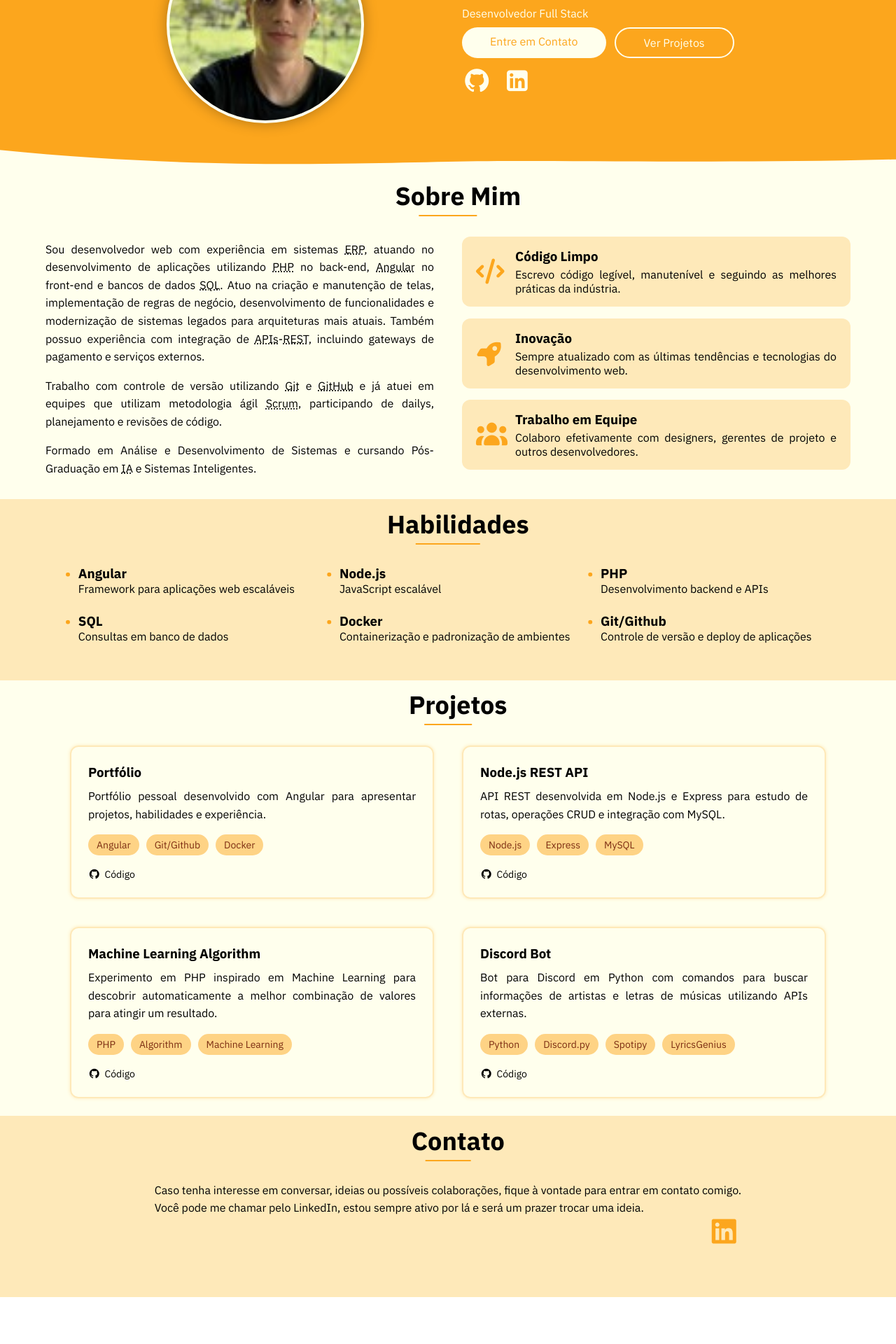
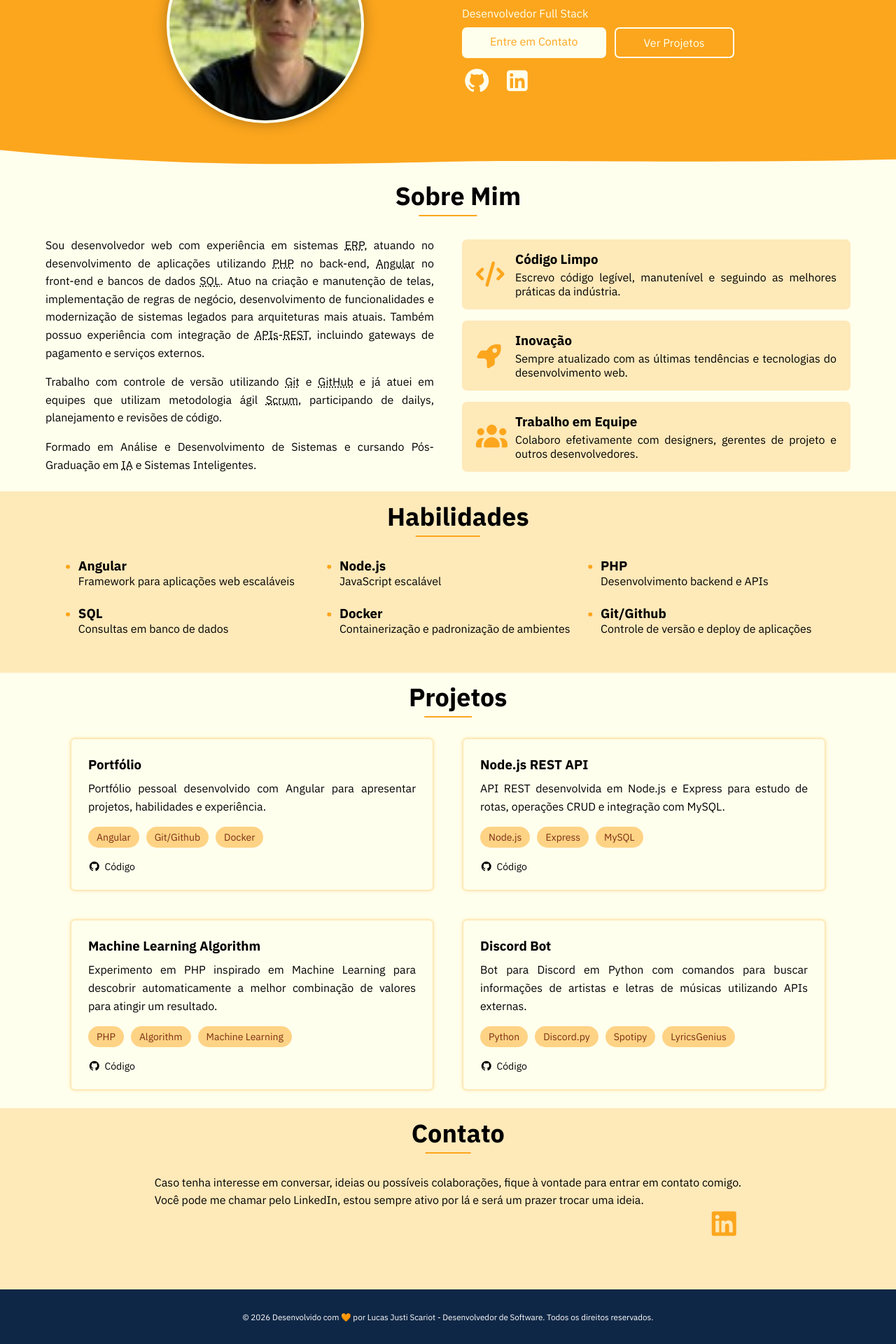
Before and after one commit to Lucas-lusca/portfolio-ljs-app, an Angular app: page / in a window 1280 px wide. Shown: the part 131-2051 px from the top of the page at 70% size. Before the commit the page ends 1984 px from the top, so only its background shows below. Built offline with nearby package versions, Linux system fonts and the light colour scheme; a web font is replaced by a local one.

Commit message:
Adicionado Footer
Footer adicionado e pequenas alteracoes de layout

```diff
--- a/src/app/app.html
+++ b/src/app/app.html
@@ -1 +1,2 @@
 <router-outlet />
+<app-footer-layout></app-footer-layout>
--- a/src/app/app.ts
+++ b/src/app/app.ts
@@ -1,9 +1,10 @@
 import { Component, signal } from '@angular/core';
 import { RouterOutlet } from '@angular/router';
+import { FooterLayout } from "./shared/footer-layout/footer-layout";
 
 @Component({
   selector: 'app-root',
-  imports: [RouterOutlet],
+  imports: [RouterOutlet, FooterLayout],
   templateUrl: './app.html',
   styleUrl: './app.css'
 })
--- a/src/app/components/home/sections/about/about.css
+++ b/src/app/components/home/sections/about/about.css
@@ -16,8 +16,11 @@
 .cards {
     display: flex;
     flex-wrap: wrap;
-    justify-content: space-between;
-    height: 350px;
+    gap: 16px;
+}
+
+.cards app-cards-layout {
+    width: 100%;
 }
 
 @media (max-width: 474px) {
--- a/src/app/components/home/sections/hero/hero.css
+++ b/src/app/components/home/sections/hero/hero.css
@@ -10,6 +10,7 @@
     display: flex;
     justify-content: end;
     padding-right: 100px;
+    width: clamp(180px, 22vw, 300px);
 }
 
 .profile picture {
@@ -56,7 +57,7 @@
 .buttons a {
     display: inline-block;
     text-decoration: none;
-    border-radius: 24px;
+    border-radius: 7px;
     padding: 10px 40px;
 }
 
@@ -103,6 +104,11 @@
 
     .buttons {
         justify-content: center;
+        max-width: 250px;
+    }
+
+    .buttons a {
+        min-width: 100%;
     }
 
     .links {
--- a/src/app/shared/cards-layout/cards-layout.css
+++ b/src/app/shared/cards-layout/cards-layout.css
@@ -3,7 +3,7 @@
     align-items: center;
     background-color: var(--color4);
     padding: 16px 20px;
-    border-radius: 12px;
+    border-radius: 7px;
     gap: 16px;
 }
 
--- /dev/null
+++ b/src/app/shared/footer-layout/footer-layout.css
@@ -0,0 +1,12 @@
+.footer {
+    background-color: #0f2746;
+    color: white;
+    text-align: center;
+    text-justify: auto;
+    padding: 30px 20px;
+    font-size: 14px;
+}
+
+.footer p {
+    margin: 0;
+}
--- /dev/null
+++ b/src/app/shared/footer-layout/footer-layout.html
@@ -0,0 +1,5 @@
+<footer class="footer" role="contentinfo">
+  <small>
+    © 2026 Desenvolvido com 🧡 por Lucas Justi Scariot - Desenvolvedor de Software. Todos os direitos reservados.
+  </small>
+</footer>
--- a/src/app/shared/project-layout/project-layout.css
+++ b/src/app/shared/project-layout/project-layout.css
@@ -1,6 +1,6 @@
 .projectCard {
     border: 2px solid var(--color4);
-    border-radius: 12px;
+    border-radius: 7px;
     padding: 24px;
     max-width: 520px;
     min-height: 80%;
```
Also changed, not shown: src/app/shared/footer-layout/footer-layout.ts (added, +9 -0 lines), 1 other file (tests, documents, lock files or other folders).
